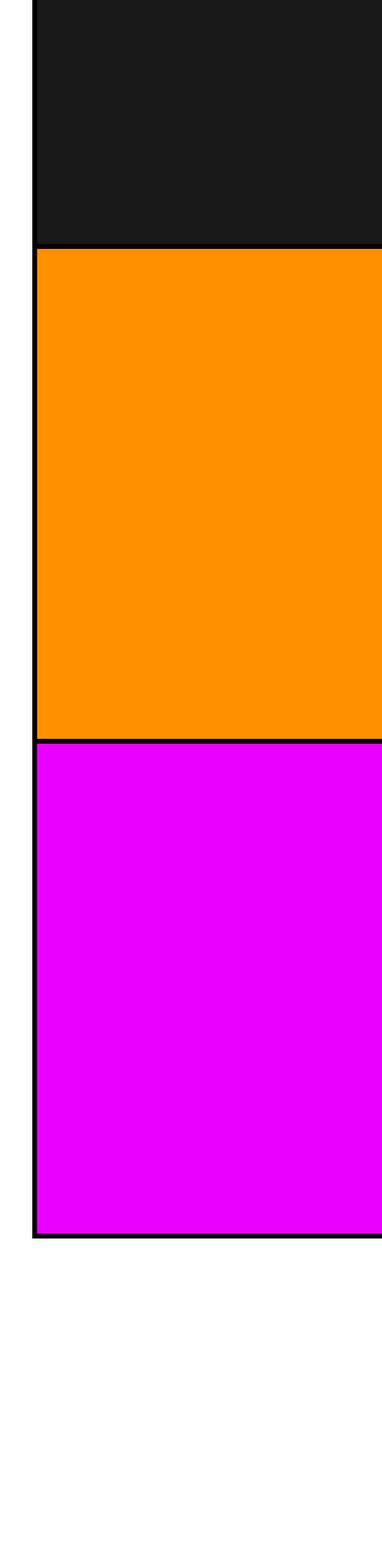
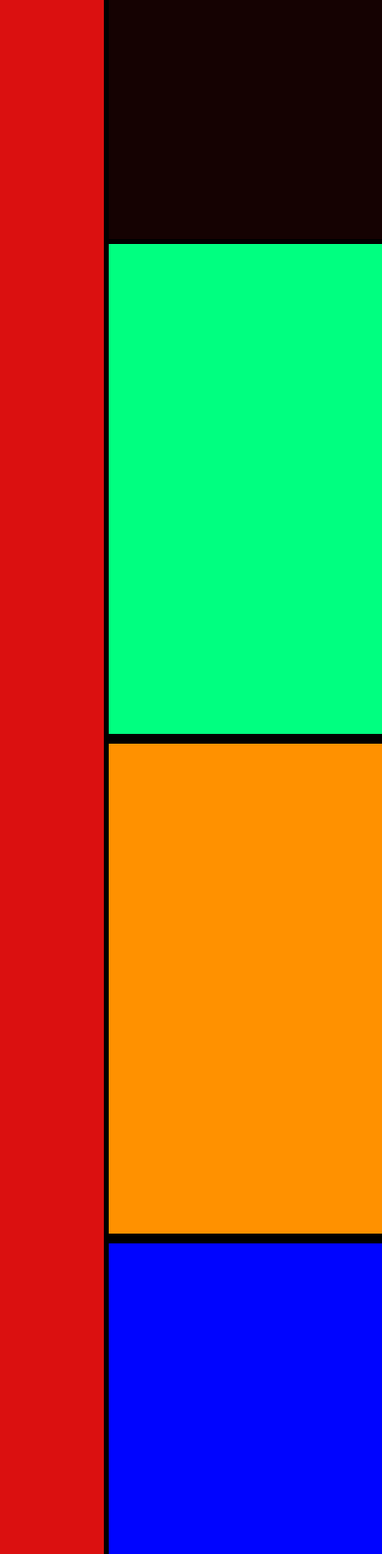
Before and after one commit to Nortories/StyleStage-ZenGarden, a website: page public/index.html in a window 390 px wide. Shown: the part 414-2000 px from the top of the page at 98% size. Before the commit the page ends 1678 px from the top, so only its background shows below. Drawn offline with Linux system fonts and the light colour scheme.

Commit message:
mediaQ, and theme.scss

```diff
--- a/sass/_background.scss
+++ /dev/null
@@ -1,5 +0,0 @@
-body {
-  position: absolute;
-  height: 100%;
-  width: 100%;
-}
--- a/sass/_room1.scss
+++ b/sass/_room1.scss
@@ -1,3 +1,4 @@
+
 header {
   background-color: rgba(
     0,
@@ -6,13 +7,12 @@ header {
     0.9
   ); // Set the background color to black with 50% opacity
   position: absolute;
-  top: 150px;
-  left: 25px;
-  margin-right: 2em;
+  top: var(--Rm1-top-pos);
+  left: var(--Rm1-left-pos);
+
+  width: var(--Rm-size);
+  height: var(--Rm-size);
   border: 5px solid black;
-
-  width: 500px;
-  height: 500px;
 
   &:hover {
     background-image: url("/img/room1.webp");
--- a/sass/_room2.scss
+++ b/sass/_room2.scss
@@ -1,11 +1,11 @@
 nav {
   background-color: rgb(0, 255, 128); // Set the background color to black
   position: absolute;
-  top: 150px;
-  left: 530px;
-  width: 500px;
+  top: var(--Rm2-top-pos);
+  left: var(--Rm2-left-pos);
+  width: var(--Rm-size);
+  height: var(--Rm-size);
   border: 5px solid black;
-  height: 500px;
 
   &:hover {
     background-image: url("/img/testerRoom.webp");
--- a/sass/_room3.scss
+++ b/sass/_room3.scss
@@ -1,12 +1,11 @@
 main {
   background-color: rgb(255, 145, 0); // Set the background color to black
   position: absolute;
-  top: 655px;
-  left: 25px;
-  width: 500px;
+  top: var(--Rm3-top-pos);
+  left: var(--Rm3-left-pos);
+  width: var(--Rm-size);
+  height: var(--Rm-size);
   border: 5px solid black;
-
-  height: 500px;
 
   &:hover {
     background-image: url("/img/testerRoom.webp");
--- a/sass/_room4.scss
+++ b/sass/_room4.scss
@@ -1,12 +1,11 @@
 aside.profile {
   background-color: rgb(0, 4, 255); // Set the background color to black
   position: absolute;
-  top: 655px;
-  left: 530px;
-  width: 500px;
+  top: var(--Rm4-top-pos);
+  left: var(--Rm4-left-pos);
+  width: var(--Rm-size);
+  height: var(--Rm-size);
   border: 5px solid black;
-
-  height: 500px;
 
   &:hover {
     background-image: url("/img/testerRoom.webp");
--- a/sass/_room5.scss
+++ b/sass/_room5.scss
@@ -1,12 +1,11 @@
 aside#styles {
   background-color: rgb(234, 0, 255); // Set the background color to black
   position: absolute;
-  top: 1160px;
-  left: 25px;
-  width: 500px;
+  top: var(--Rm5-top-pos);
+  left: var(--Rm5-left-pos);
+  width: var(--Rm-size);
+  height: var(--Rm-size);
   border: 5px solid black;
-
-  height: 500px;
 
   &:hover {
     background-image: url("/img/testerRoom.webp");
--- a/sass/_room6.scss
+++ b/sass/_room6.scss
@@ -1,12 +1,12 @@
 footer {
   background-color: rgb(0, 255, 76); // Set the background color to black
   position: absolute;
-  top: 1160px;
-  left: 530px;
-  width: 500px;
+  top: var(--Rm6-top-pos);
+  left: var(--Rm6-left-pos);
+  width: var(--Rm-size);
+  height: var(--Rm-size);
   border: 5px solid black;
   margin-bottom: 2em;
-  height: 500px;
 
   &:hover {
     background-image: url("/img/testerRoom.webp");
--- /dev/null
+++ b/sass/_theme.scss
@@ -0,0 +1,56 @@
+:root {
+    --clr-background: #3f3535;
+    --page-width:1070px;
+    --Rm-size: 500px;
+    --Rm-size: 500px;
+    --Rm1-top-pos: 150px;
+    --Rm1-left-pos: 20px;
+    --Rm2-top-pos: 150px;
+    --Rm2-left-pos: 530px;
+    --Rm3-top-pos: 655px;
+    --Rm3-left-pos: 25px;
+    --Rm4-top-pos: 655px;
+    --Rm4-left-pos: 530px;
+    --Rm5-top-pos: 1160px;
+    --Rm5-left-pos: 25px;
+    --Rm6-top-pos: 1160px;
+    --Rm6-left-pos: 530px;
+    --page-height: 1700px;
+
+}
+@media (max-width: 1070px) {
+    :root {
+        --clr-background: #db1010;
+        --page-width: 100%;
+        --Rm-size: 500px;
+        --Rm1-top-pos: 150px;
+        --Rm1-left-pos: 25%;
+        --Rm2-top-pos: 650px;
+        --Rm2-left-pos: 25%;
+        --Rm3-top-pos: 1160px;
+        --Rm3-left-pos: 25%;
+        --Rm4-top-pos: 1670px;
+        --Rm4-left-pos: 25%;
+        --Rm5-top-pos: 2180px;
+        --Rm5-left-pos: 25%;
+        --Rm6-top-pos: 2690px;
+        --Rm6-left-pos: 25%;
+        --page-height: 2690px;
+    }
+}
+html {
+    height: var(--page-height);
+    width: var(--page-width);
+    margin-left: auto;
+    margin-right: auto;
+}
+
+body {
+    position: relative;
+    font-family: 'Roboto', sans-serif;
+    color: white;
+    width: 100%;
+    height: 100%;
+    background-color: var(--clr-background);
+    font-size: 1.2em;
+}
--- a/sass/style.scss
+++ b/sass/style.scss
@@ -2,6 +2,7 @@
 // Overrides just need placed prior to the theme import
 // For example:
 // $color-primary: #3a0;
+@import "theme";
 @import "background";
 @import "roof";
 @import "room1";
```
Also changed, not shown: public/style.css.
